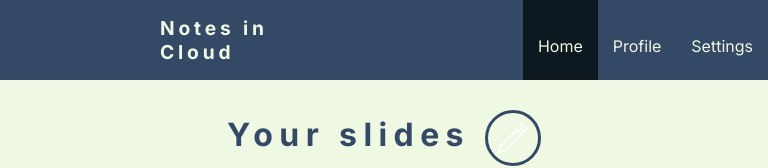
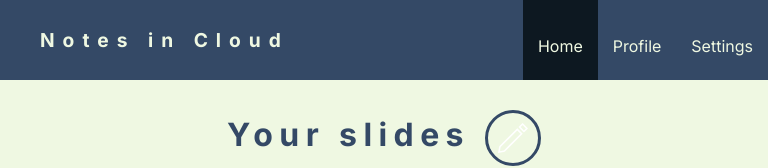
Before and after one commit to nothowstorygoes/notes-in-cloud, a Next.js app: page /notes-in-cloud/components/home in a window 768 px wide. Shown: the top 168 px of the page. Built offline with nearby package versions, Linux system fonts and the light colour scheme; no server answers; sample sign-in values are in the browser's storage.

Commit message:
Minor UI fix

```diff
--- a/src/app/components/subComponents/Navbar/navbar.module.css
+++ b/src/app/components/subComponents/Navbar/navbar.module.css
@@ -77,14 +77,14 @@
   margin: 0;
   padding: 0 10px;
   font-weight: bold;
-  letter-spacing: 0.2em;
+  letter-spacing: 0.5rem;
   font-size: larger;
 }
 
 @media (min-width:   481px) and (max-width:   1240px)
 {
   .logo{
-    padding: 0 160px;
+    padding: 0 40px;
   }
 }
 
```
Also changed, not shown: 1 other file (tests, documents, lock files or other folders).
